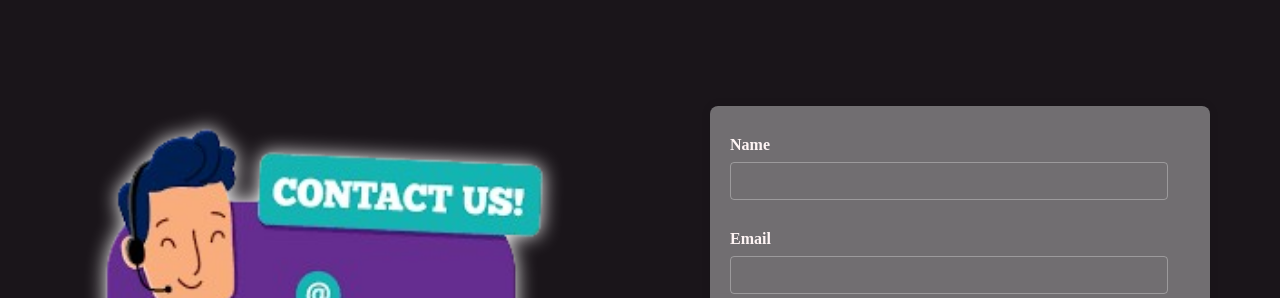
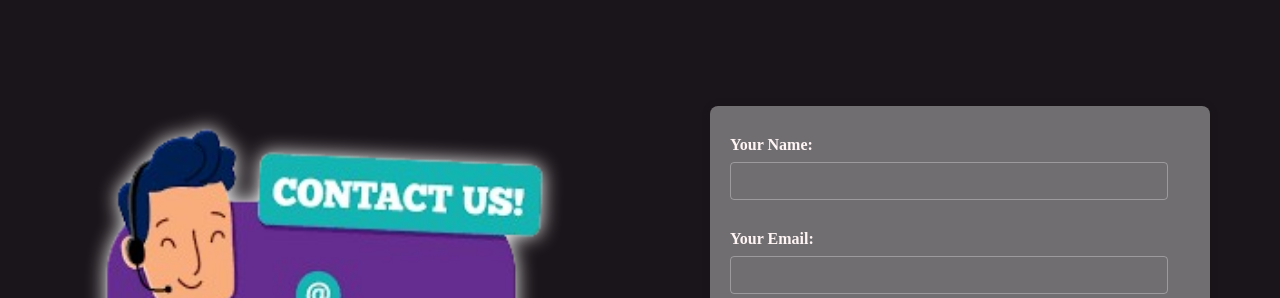
Before and after one commit to akash-amir/MyPortfolio, a React (Vite) app: page / in a window 1280 px wide. Shown: the part 2180-2478 px from the top of the page. Built offline with nearby package versions, Linux system fonts and the light colour scheme.

Commit message:
label Change

```diff
--- a/src/components/form.jsx
+++ b/src/components/form.jsx
@@ -69,7 +69,7 @@ function Form() {
   return (
     <>
       <form ref={form} onSubmit={sendEmail}>
-        <label>Name</label>
+        <label>Your Name:</label>
         <input
           type="text"
           name="from_name"
@@ -78,7 +78,7 @@ function Form() {
         />
         {errors.from_name && <span className="error">{errors.from_name}</span>}
 
-        <label>Email</label>
+        <label>Your Email:</label>
         <input
           type="email"
           name="from_email"
```
